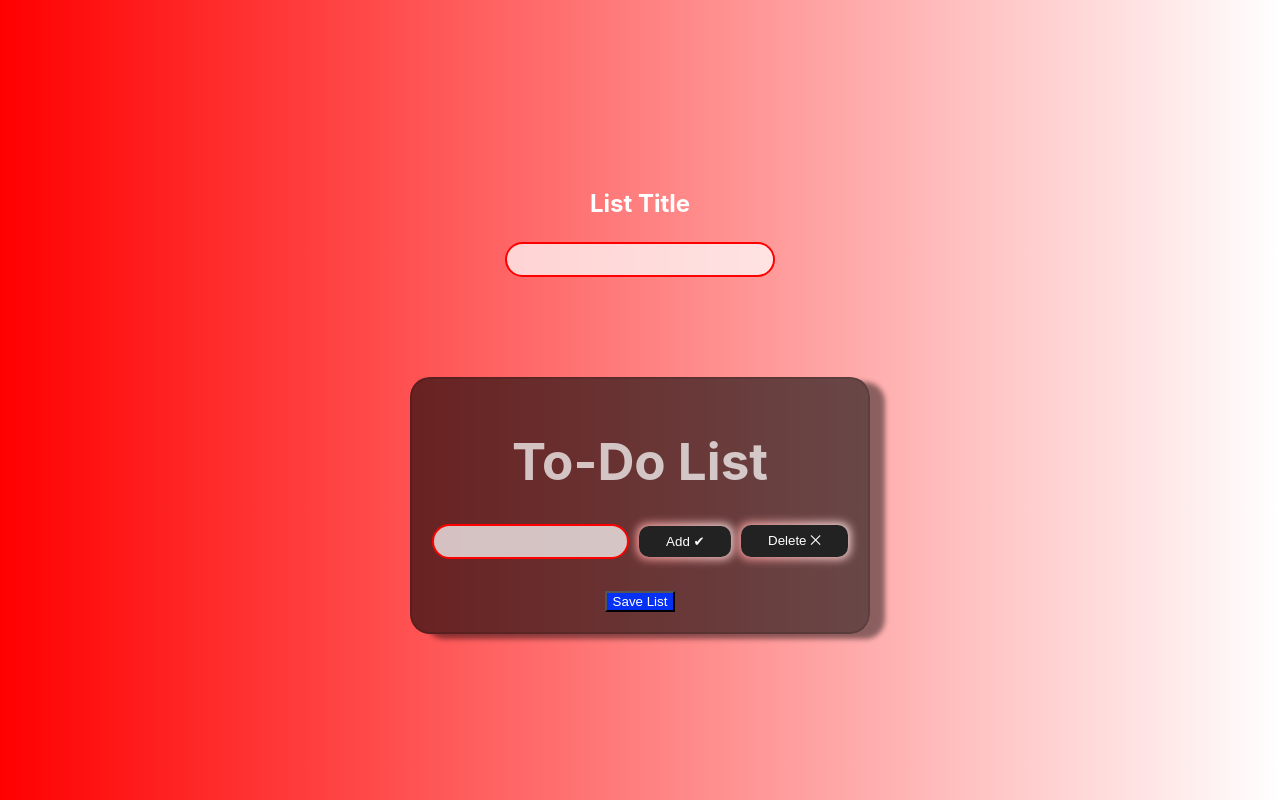
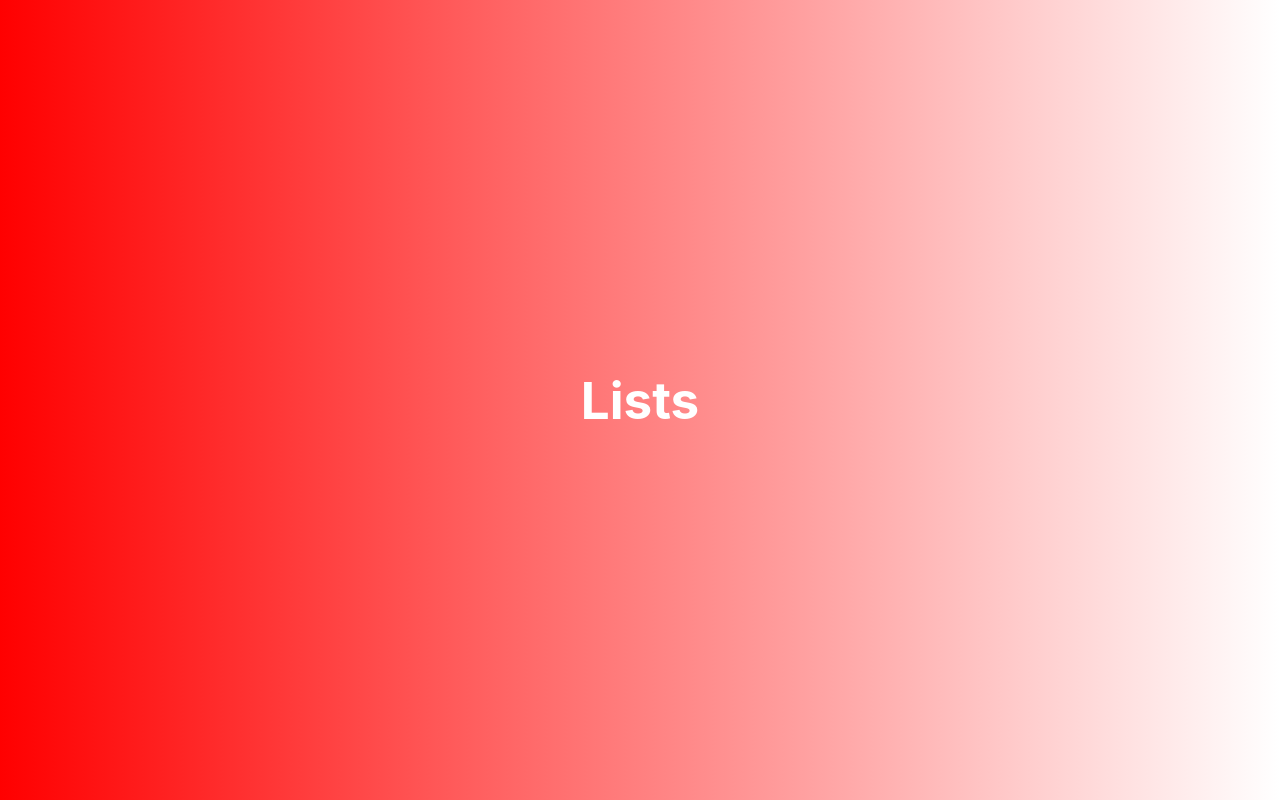
Before and after one commit to martinacev/todo-react, a React (Vite) app: page /home in a window 1280 px wide. Built offline with nearby package versions, Linux system fonts and the light colour scheme.

Commit message:
starting-react

```diff
--- a/package.json
+++ b/package.json
@@ -14,6 +14,7 @@
     "react": "^18.2.0",
     "react-dom": "^18.2.0",
     "react-redux": "^8.1.3",
+    "react-router-dom": "^6.18.0",
     "uuid": "^9.0.1"
   },
   "devDependencies": {
--- a/src/App.jsx
+++ b/src/App.jsx
@@ -1,13 +1,19 @@
 import "./index.css";
-import TodoList from "./components/Todo";
-
 import { Provider } from "react-redux";
 import store from "./store/store";
+import CreateTodo from "./pages/CreateTodo";
+import { BrowserRouter, Routes, Route } from "react-router-dom";
+import Home from "./pages/Home";
 
 function App() {
 	return (
 		<Provider store={store}>
-			<TodoList />
+			<BrowserRouter>
+				<Routes>
+					<Route path="/" element={<CreateTodo />} />
+					<Route path="/home" element={<Home />} />
+				</Routes>
+			</BrowserRouter>
 		</Provider>
 	);
 }
--- a/src/components/Todo/index.jsx
+++ b/src/components/Todo/index.jsx
@@ -4,6 +4,7 @@ import AddtodoInput from "./AddTodoInput";
 import TodoList from "./TodoList";
 import ListTitle from "./ListTitle";
 import ButtonSelect from "./ButtonSelect";
+import classes from "./ListActions.module.css";
 
 import { v4 as uuidv4 } from "uuid";
 import { addList } from "../../store/actions/todo";
@@ -81,7 +82,9 @@ const Todo = () => {
 					todos={todos}
 				/>
 				{todos.length > 1 && <ButtonSelect handleDeleteSelected={handleDeleteSelected} />}
-				<button onClick={handleSaveList}>Save List</button>
+				<button className={classes.button} onClick={handleSaveList}>
+					Save List
+				</button>
 			</div>
 		</div>
 	);
--- /dev/null
+++ b/src/pages/CreateTodo.jsx
@@ -0,0 +1,7 @@
+import Todo from "../components/Todo";
+
+const CreateTodo = () => {
+	return <Todo />;
+};
+
+export default CreateTodo;
--- /dev/null
+++ b/src/pages/Home.jsx
@@ -0,0 +1,9 @@
+const Home = () => {
+	return (
+		<div className="home">
+			<h1>Lists</h1>
+		</div>
+	);
+};
+
+export default Home;
```
Also changed, not shown: 1 other file (tests, documents, lock files or other folders).
